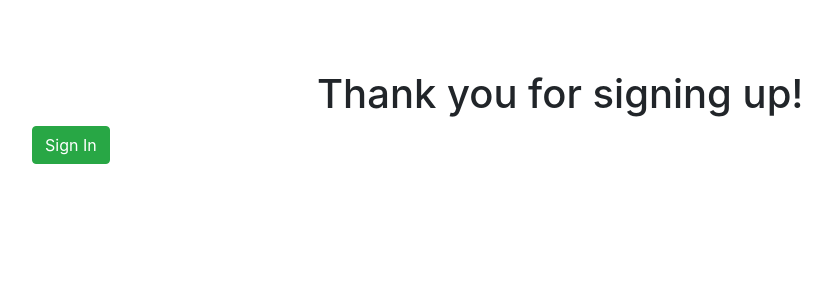
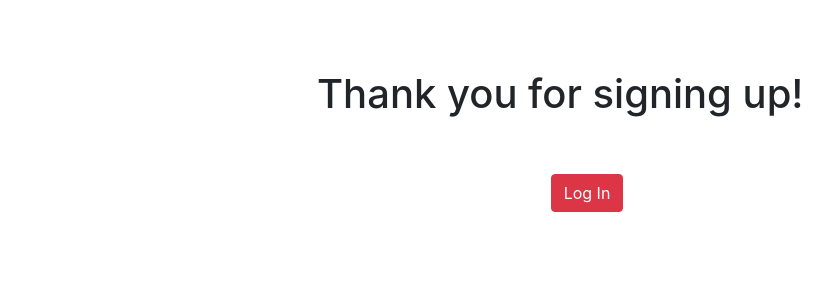
Before and after one commit to Harinipurushoth/flight_booking, a Django app: template myapp/templates/myapp/thank.html in a window 1280 px wide. Shown: the part 56-356 px from the top of the page, without its empty margins (53-885 px from the left). Run offline with Django 3.2, Linux system fonts and the light colour scheme; the template is opened without the code that fills it, so the values that code supplies are empty; some libraries are stand-ins or nearby versions.

Commit message:
thank.html

```diff
--- a/myapp/templates/myapp/thank.html
+++ b/myapp/templates/myapp/thank.html
@@ -2,14 +2,15 @@
 {% block content %}
 
 <div class="container">
-        <div class="row">
-            <div class="col-sm-6 mx-auto" style="margin-top: 70px">
-                <h1>Thank you for signing up!</h1>
-            </div>
+    <div class="row">
+        <div class="col-sm-6 mx-auto" style="margin-top: 70px">
+            <h1>Thank you for signing up!</h1>
         </div>
-    <div>
-        <a href="{% url 'signin' %}" class="btn btn-success btn-align=centre">Sign In</a>
+    </div>
+    <br><br>
+    <div class="text-center"> <!-- Add text-center class to align the button to the center -->
+        <a href="{% url 'signin' %}" class="btn btn-danger">Log In</a>
     </div>
 
-    </div>
+</div>
 {% endblock %}
```
